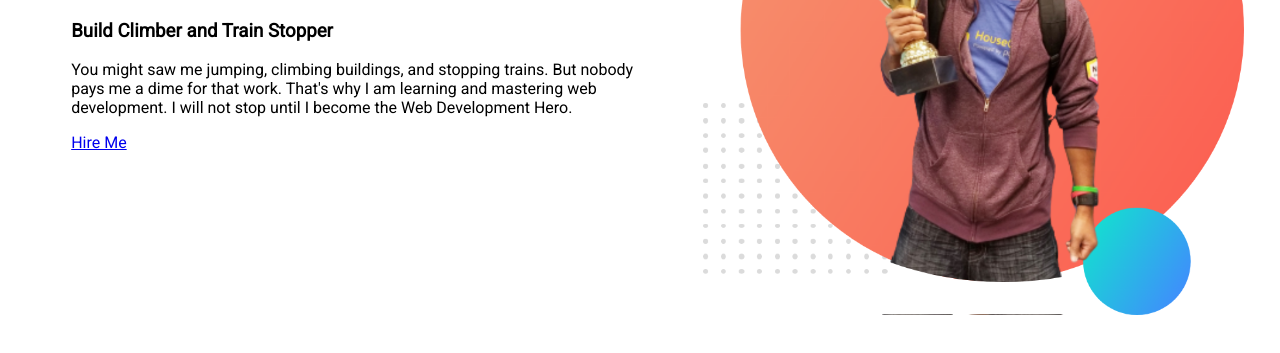
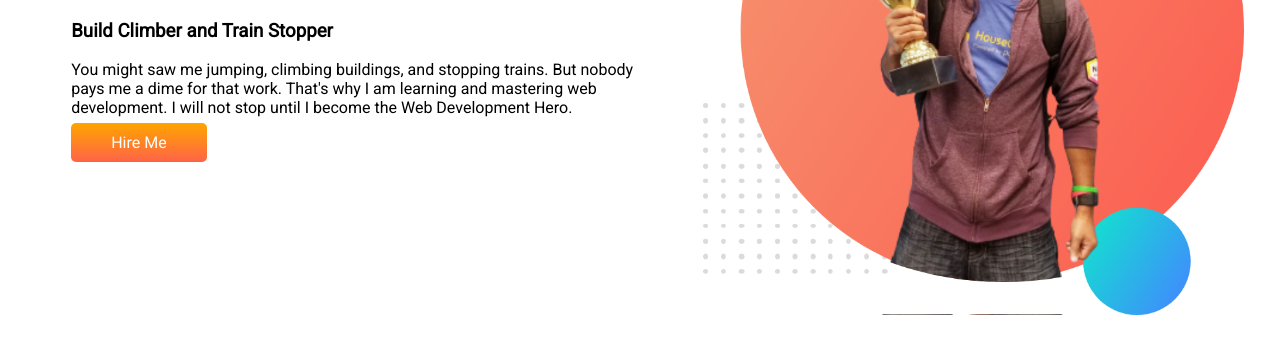
Before and after one commit to zakiashabnam/peter-parker-world, a plain HTML site: page index.html in a window 1280 px wide. Shown: the part 229-582 px from the top of the page. Drawn offline with Linux system fonts and the light colour scheme; a web font is replaced by a local one.

Commit message:
decoration changed

```diff
--- a/index.html
+++ b/index.html
@@ -25,7 +25,7 @@
                 Development
                 Hero.
             </p>
-            <a target="_blank" href="https://www.linkedin.com/company/programminghero/">Hire Me</a>
+            <a class="link-button" target="_blank" href="https://www.linkedin.com/company/programminghero/">Hire Me</a>
         </div>
         <div class="half-width">
             <img src="images/jhankar bg.png" alt="">
--- a/style.css
+++ b/style.css
@@ -19,6 +19,18 @@ section {
     padding-left: 5%;
 }
 
+.link-button {
+    text-decoration: none;
+    background-image: linear-gradient(orange, tomato);
+    padding: 10px 40px;
+    border-radius: 5px;
+    color: white;
+    font-weight: 500;
+
+
+
+}
+
 .half-width img {
     width: 95%
 }
```
